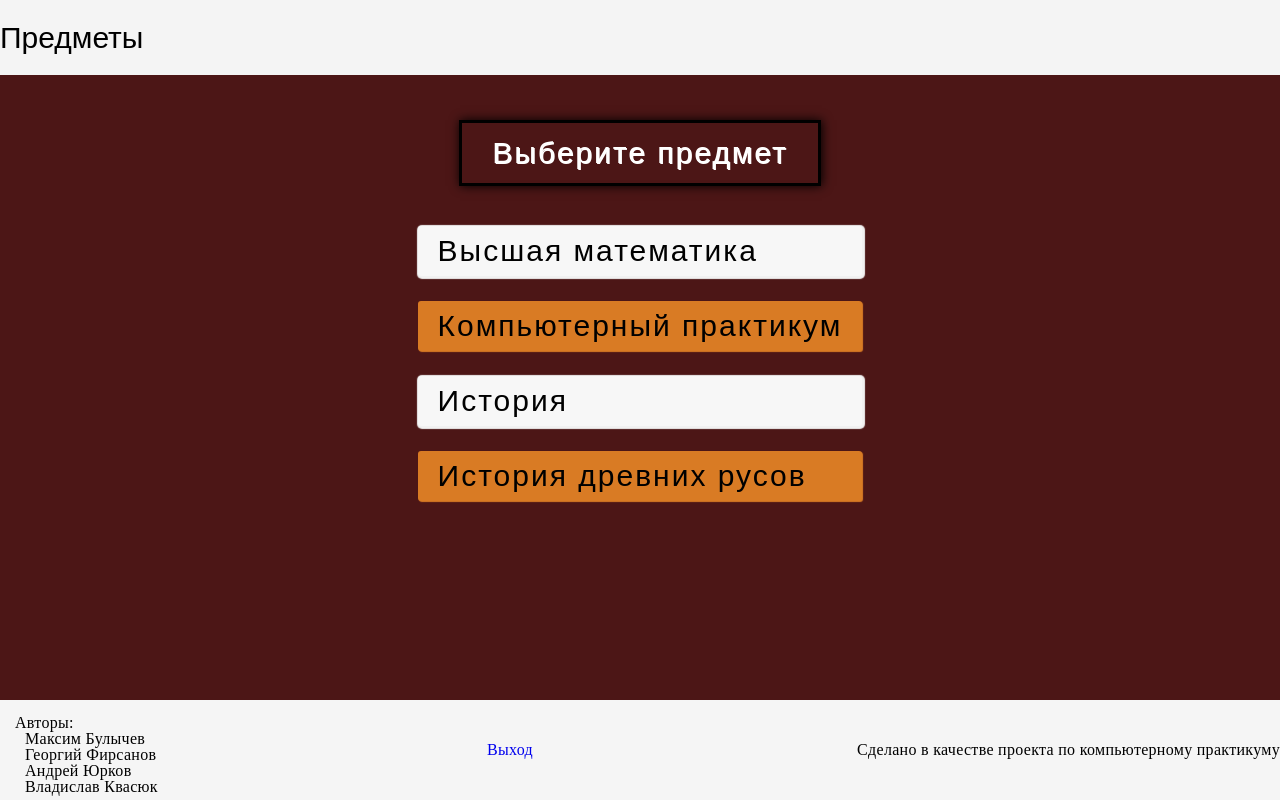
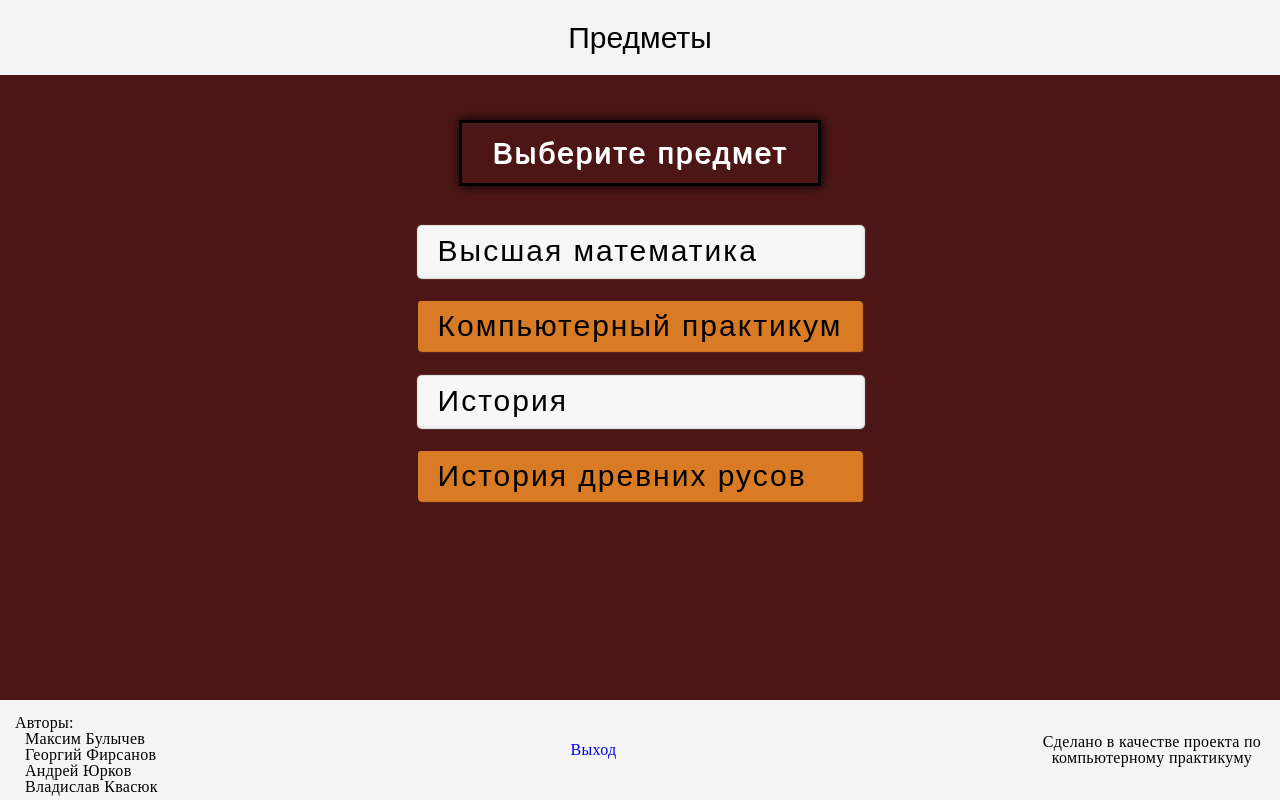
Before and after one commit to GeorgeFirsanov/Grade_Guard, a Django app: page /student in a window 1280 px wide. Run offline with Django 4.2, Linux system fonts and the light colour scheme; a user stored in the database is signed in; data comes from the database, SQL or seed files in the repository; both versions use the stored data as it was after the commit.

Commit message:
fix style on subjects.html

```diff
--- a/main/static/css/general_style.css
+++ b/main/static/css/general_style.css
@@ -10,7 +10,6 @@ body {
   display: flex;
   flex-direction: column;
 }
-
 .header {
   height: 75px;
   width: 100%;
@@ -20,6 +19,7 @@ body {
   background: #f4f4f4;
   display: flex;
   align-items: center;
+  justify-content: center;
 }
 .header__img {
   margin: 0 100px;
@@ -105,7 +105,10 @@ body {
   align-items: center;
   justify-content: center;
 }
-
+._container{
+  max-width: 1440px;
+  margin: 0 auto;
+}
 .footer {
   background: #f5f5f5;
 }
--- a/main/static/css/subjects.css
+++ b/main/static/css/subjects.css
@@ -1,5 +1,9 @@
 @import "./zero_style.css";
 @import "./general_style.css";
+
+.content{
+  justify-content: start;
+}
 .content__head {
   color: #fff;
   font-size: 30px;
@@ -65,105 +69,20 @@
   transition-duration: 150ms;
 }
 
-/*body{
-    font-family: Arial, "Helvetica Neue", Helvetica, sans-serif;
-    background: #4c1616;
-}
-.wrapper {
-    min-height: 100%;
-    overflow: hidden;
-    display: flex;
-    flex-direction: column;
-}
-.header {
-    height: 75px;
-    width: 100%;
-    font-size: 30px;
-    align-self: center;
-    background: #f4f4f4;
-    text-align: center;
-}
-.content {
-    flex: 1 1 auto;
-    display: flex;
-    flex-direction: column;
-    align-items: center;
-}
-.content__head {
-    color: #fff;
-    font-size: 24px;
-    text-align: center;
-    text-shadow: 1px 1px;
-    letter-spacing: 2px;
-    margin: 5px;
-}
-.content__spisok {
-    background: #000;
-    flex: 1 1 auto;
-    display: flex;
-    flex-direction: column;
-    justify-content: space-between;
-}
-.content__item {
-    min-width: 700px;
-    color: #000;
-    margin: 5px 0;
-    flex: 1 1 auto;
-    text-align: left;
-    background: #f7f7f7;
-    box-shadow: 1px 1px 1px 2px #f1f1f1;
-    font-size: 20px;
-    letter-spacing: 2.5px;
-    border-radius: 2px;
-}
-.content__item:first-child{
-    margin-top: 0;
-}
-.content__item:last-child{
-    margin-bottom: 5px;
-}
-.content__item:hover{
-    background: #f0f0f0;
-    transition-delay: 5ms;
-}
-.content__item:active{
-    background: #505050;
-    color:#fff;
-    box-shadow: none;
-    transition-delay: 30ms;
-    transition-duration: 150ms;
-}
-.footer {
-    background: #f5f5f5;
-}
 .footer__row {
   display: flex;
   min-height: 65px;
   align-items: center;
   justify-content: space-between;
-
   font-family: "Times New Roman", Times, Baskerville, Georgia, serif;
-    font-size: 13px;
+  font-size: 16px;
   letter-spacing: 0.3px;
 }
-.footer__authors {
-    margin: 10px 0 0 10px;
-    padding: 5px;
+.footer__logout{
+
+  text-align: center;
 }
-.footer__authors a{
-    color: black;
-    margin: 0 0 0 10px;
+.footer__goal{
+  flex: 0 1 20%;
+  text-align: center;
 }
-.footer__authors a:hover{
-    color: black;
-    font-size: 20px;
-}
-.footer__authors a:visited{
-    color: black;
-}
-.footer__goal {
-}
-*/
-.content {
-  justify-content: start;
-}
--- a/main/templates/front/subjects.html
+++ b/main/templates/front/subjects.html
@@ -21,6 +21,7 @@
             </div>
         </div>
         <footer class="footer">
+            <div class="_container">
                 <div class="footer__row">
                     <div class="footer__authors">
                         Авторы: <br>
@@ -29,9 +30,10 @@
                         <a href="https://vk.com/dos100evskiy">Андрей Юрков</a><br>
                         <a href="https://vk.com/zl0i_belyi">Владислав Квасюк</a> <br>
                     </div>
-                <a href="{% url 'logout' %}">Выход</a>
+                    <a  class="footer__logout" href="{% url 'logout' %}">Выход</a>
                     <div class="footer__goal">
                         Сделано в качестве проекта по компьютерному практикуму
+                    </div>
                 </div>
             </div>
         </footer>
```
Also changed, not shown: db.sqlite3. Lines whose indentation alone changed are shown as unchanged.
